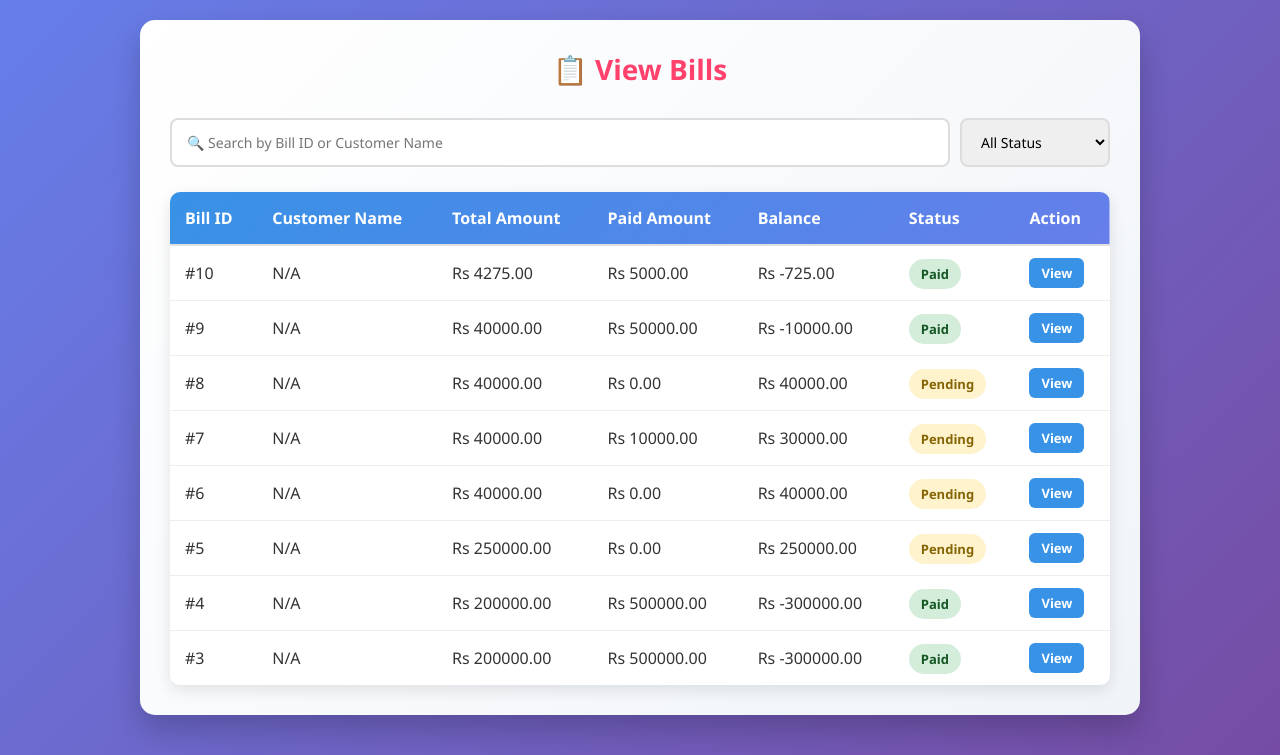
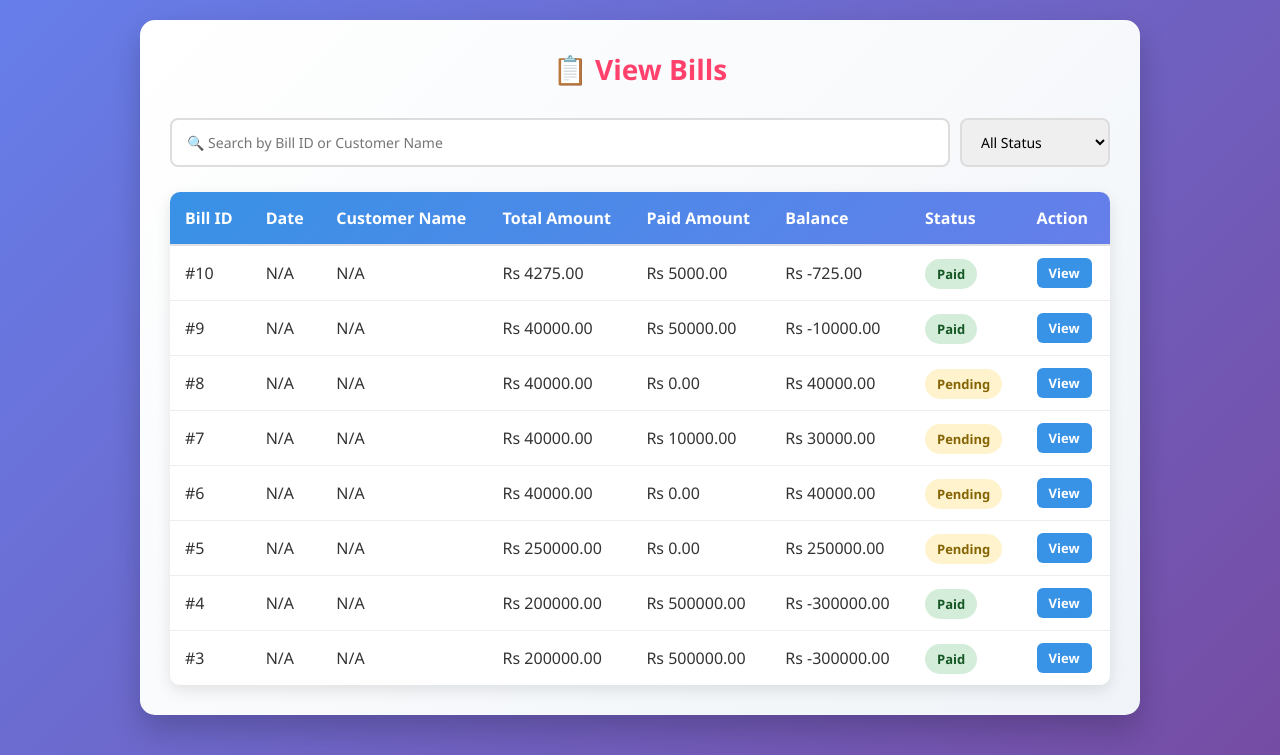
Before and after one commit to KevinHirosh11/Nisal-Enterprises-database, a Flask app: page /view_bill in a window 1280 px wide. Shown: the top 755 px of the page. Run offline with Flask 3, Linux system fonts and the light colour scheme; data comes from the database, SQL or seed files in the repository.

Commit message:
date add in view bill

```diff
--- a/app.py
+++ b/app.py
@@ -500,7 +500,7 @@ def api_bills():
 
         cursor.execute(
             """
-            SELECT bill_id, customer_name, total_amount, paid_amount, balance
+            SELECT bill_id, bill_date, customer_name, total_amount, paid_amount, balance
             FROM bills
             ORDER BY bill_id DESC
             """
@@ -546,12 +546,14 @@ def save_bill():
         if not items:
             return jsonify({"error": "No bill items provided"}), 400
 
+        bill_date = datetime.now().strftime('%Y-%m-%d')
+
         cursor.execute(
             """
-            INSERT INTO bills (total_amount, paid_amount, balance, customer_name)
-            VALUES (%s,%s,%s,%s)
+            INSERT INTO bills (bill_date, total_amount, paid_amount, balance, customer_name)
+            VALUES (%s,%s,%s,%s,%s)
             """,
-            (grand_total, paid_amount, balance, customer_name if customer_name else None)
+            (bill_date, grand_total, paid_amount, balance, customer_name if customer_name else None)
         )
 
         bill_id = cursor.lastrowid
@@ -621,7 +623,7 @@ def get_bill(bill_id: int):
 
         cursor.execute(
             """
-            SELECT bill_id, customer_name, total_amount, paid_amount, balance
+            SELECT bill_id, bill_date, customer_name, total_amount, paid_amount, balance
             FROM bills
             WHERE bill_id = %s
             """,
--- a/static/view_bill.js
+++ b/static/view_bill.js
@@ -1,5 +1,19 @@
 let allBills = [];
 let filteredBills = [];
+
+function formatDate(dateString) {
+    if (!dateString || dateString === "N/A" || dateString === "0000-00-00") {
+        return "N/A";
+    }
+    const date = new Date(dateString);
+    if (isNaN(date.getTime())) {
+        return "N/A";
+    }
+    const year = date.getFullYear();
+    const month = String(date.getMonth() + 1).padStart(2, '0');
+    const day = String(date.getDate()).padStart(2, '0');
+    return `${year}-${month}-${day}`;
+}
 
 window.onload = function() {
     loadBills();
@@ -24,7 +38,7 @@ function displayBills(bills) {
     tableBody.innerHTML = "";
 
     if (bills.length === 0) {
-        tableBody.innerHTML = '<tr><td colspan="7" style="text-align: center; padding: 20px;">No bills found</td></tr>';
+        tableBody.innerHTML = '<tr><td colspan="8" style="text-align: center; padding: 20px;">No bills found</td></tr>';
         return;
     }
 
@@ -32,9 +46,11 @@ function displayBills(bills) {
         const row = document.createElement("tr");
         const status = bill.balance <= 0 ? "paid" : "pending";
         const statusText = bill.balance <= 0 ? "Paid" : "Pending";
+        const billDate = formatDate(bill.bill_date);
 
         row.innerHTML = `
             <td>#${bill.bill_id}</td>
+            <td>${billDate}</td>
             <td>${bill.customer_name || "N/A"}</td>
             <td>Rs ${parseFloat(bill.total_amount).toFixed(2)}</td>
             <td>Rs ${parseFloat(bill.paid_amount).toFixed(2)}</td>
@@ -89,6 +105,7 @@ function displayBillDetails(data) {
     const schedule = data.schedule;
 
     document.getElementById("modalBillId").textContent = `#${bill.bill_id}`;
+    document.getElementById("modalBillDate").textContent = formatDate(bill.bill_date);
     document.getElementById("modalCustomerName").textContent = bill.customer_name || "N/A";
     document.getElementById("modalTotalAmount").textContent = `Rs ${parseFloat(bill.total_amount).toFixed(2)}`;
     document.getElementById("modalPaidAmount").textContent = `Rs ${parseFloat(bill.paid_amount).toFixed(2)}`;
--- a/templates/view_bill.html
+++ b/templates/view_bill.html
@@ -25,6 +25,7 @@
             <thead>
                 <tr>
                     <th>Bill ID</th>
+                    <th>Date</th>
                     <th>Customer Name</th>
                     <th>Total Amount</th>
                     <th>Paid Amount</th>
@@ -48,6 +49,10 @@
             <div class="summary-item">
                 <span class="label">Bill ID:</span>
                 <span id="modalBillId" class="value">-</span>
+            </div>
+            <div class="summary-item">
+                <span class="label">Date:</span>
+                <span id="modalBillDate" class="value">-</span>
             </div>
             <div class="summary-item">
                 <span class="label">Customer Name:</span>
```
